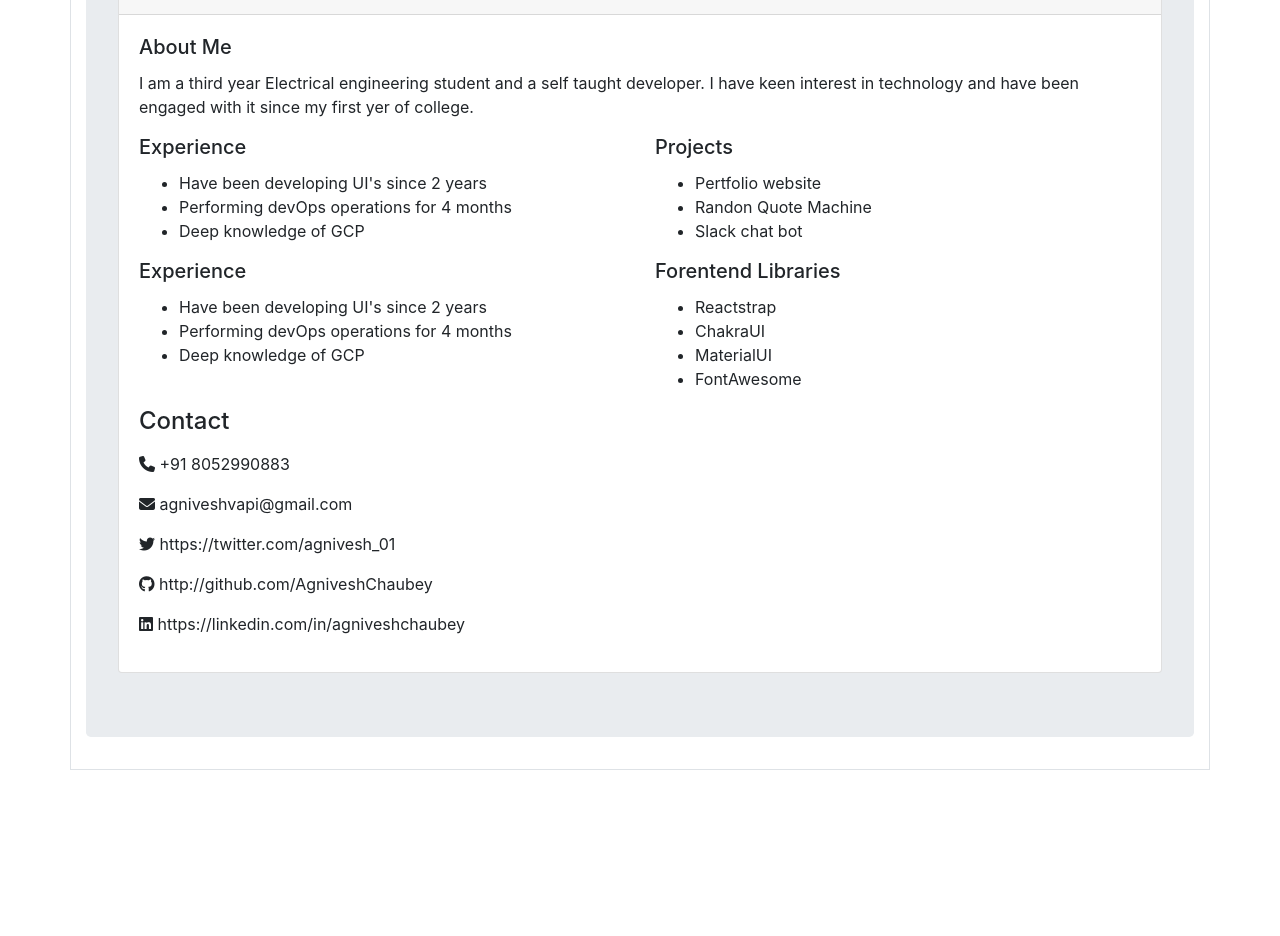
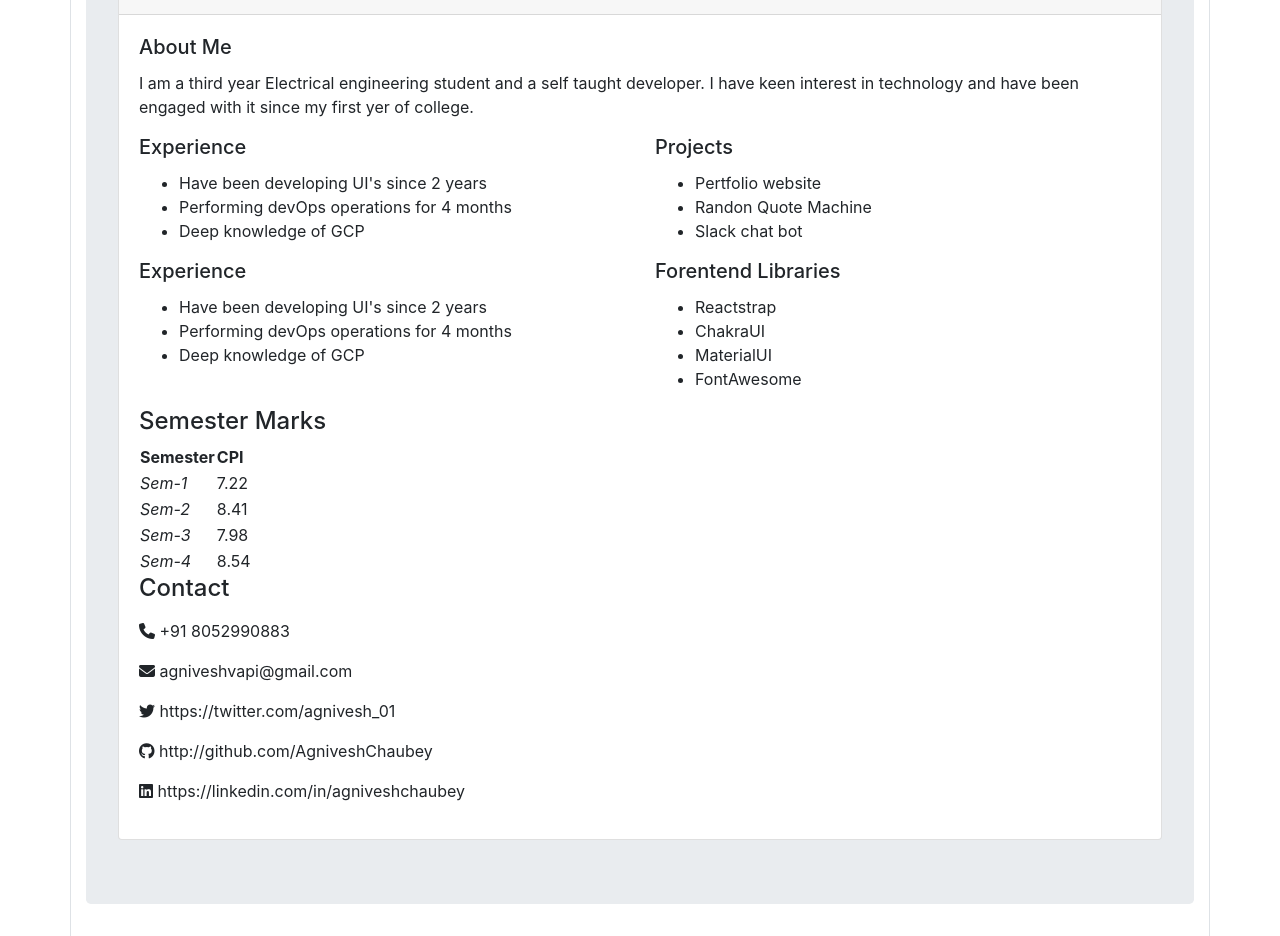
Before and after one commit to AgniveshChaubey/resume, a plain HTML site: page index.html in a window 1280 px wide. Shown: the part 252-1188 px from the top of the page. Before the commit the page ends 1022 px from the top, so only its background shows below. Drawn offline with nearby package versions, Linux system fonts and the light colour scheme.

Commit message:
Update index.html
Semester marks section added

```diff
--- a/index.html
+++ b/index.html
@@ -87,6 +87,32 @@
                         </div>
                     </div>
 
+                    <div class="sem-marks">
+                        <h4>Semester Marks</h4>
+                        <table>
+                            <tr>
+                                <th>Semester</th>
+                                <th>CPI</th>
+                            </tr>
+                            <tr>
+                                <td><i>Sem-1</i></td>
+                                <td>7.22</td>
+                            </tr>
+                            <tr>
+                                <td><i>Sem-2</i></td>
+                                <td>8.41</td>
+                            </tr>
+                            <tr>
+                                <td><i>Sem-3</i></td>
+                                <td>7.98</td>
+                            </tr>
+                            <tr>
+                                <td><i>Sem-4</i></td>
+                                <td>8.54</td>
+                            </tr>
+                        </table>
+                    </div>
+
                     <footer class="">
                         <h4 class="card-title">Contact</h4>
                         <p class="card-text">
```
